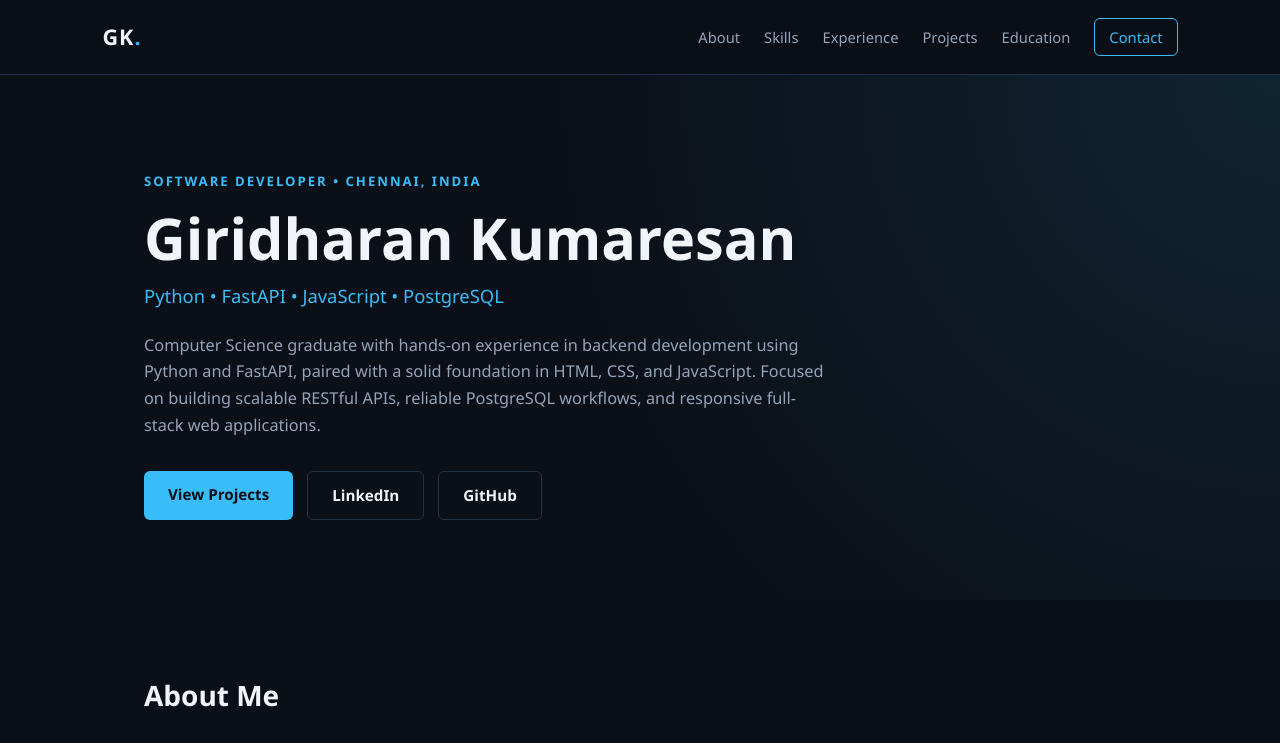
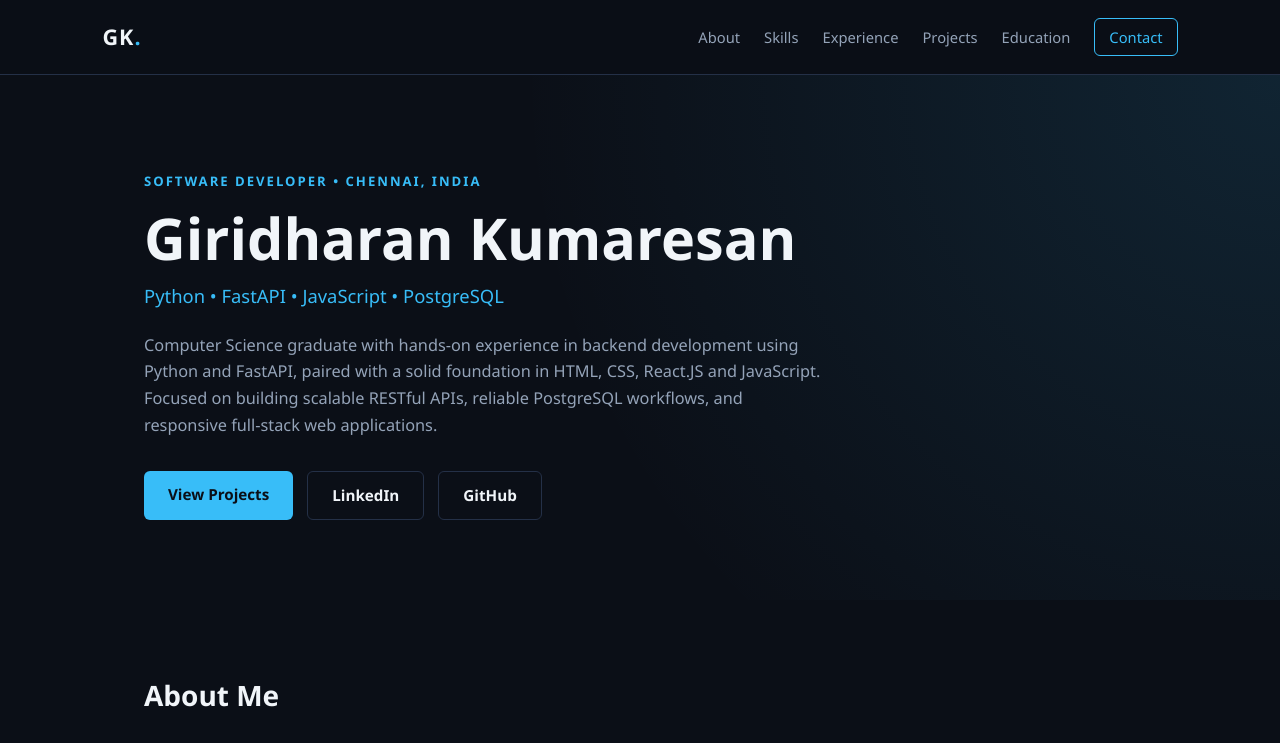
Before and after one commit to giridharan-0211/portfolio, a plain HTML site: page index.html in a window 1280 px wide. Shown: the top 743 px of the page. Drawn offline with Linux system fonts and the light colour scheme.

Commit message:
Update index.html

```diff
--- a/index.html
+++ b/index.html
@@ -27,8 +27,8 @@
                 <p class="headline">Python &bull; FastAPI &bull; JavaScript &bull; PostgreSQL</p>
                 <p class="summary">
                     Computer Science graduate with hands-on experience in backend development using Python and FastAPI,
-                    paired with a solid foundation in HTML, CSS, and JavaScript. Focused on building scalable RESTful APIs,
-                    reliable PostgreSQL workflows, and responsive full-stack web applications.
+                    paired with a solid foundation in HTML, CSS, React.JS and JavaScript. Focused on building scalable
+                    RESTful APIs, reliable PostgreSQL workflows, and responsive full-stack web applications.
                 </p>
                 <div class="hero-actions">
                     <a href="#projects" class="btn-primary">View Projects</a>
```
